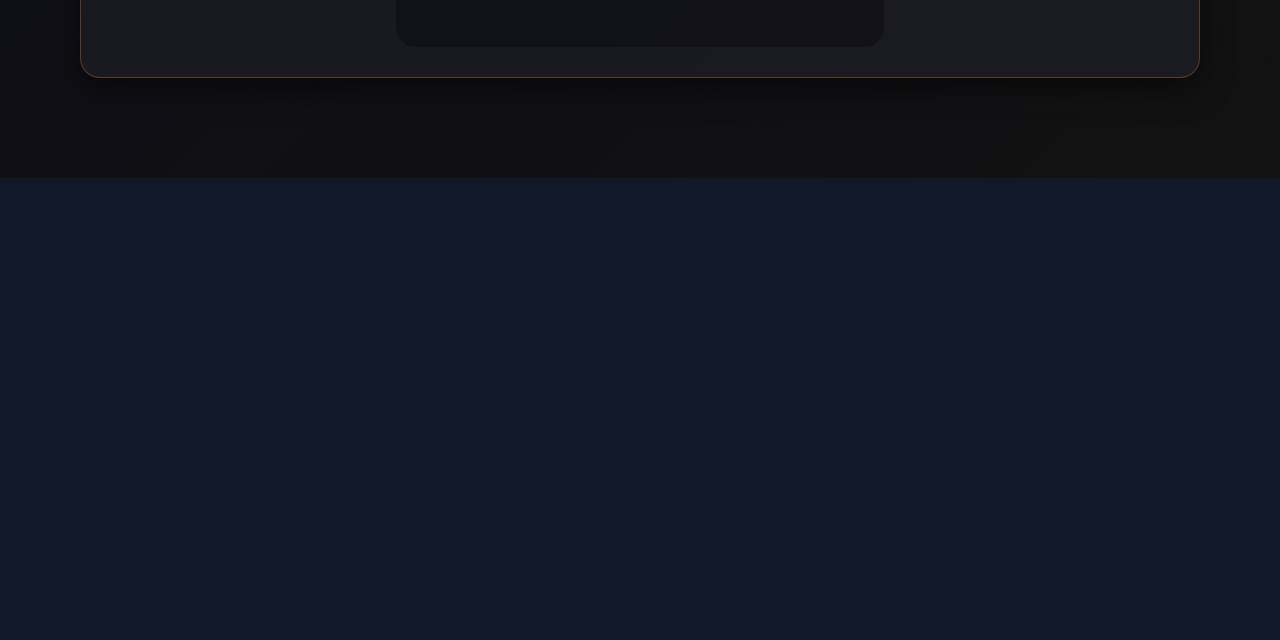
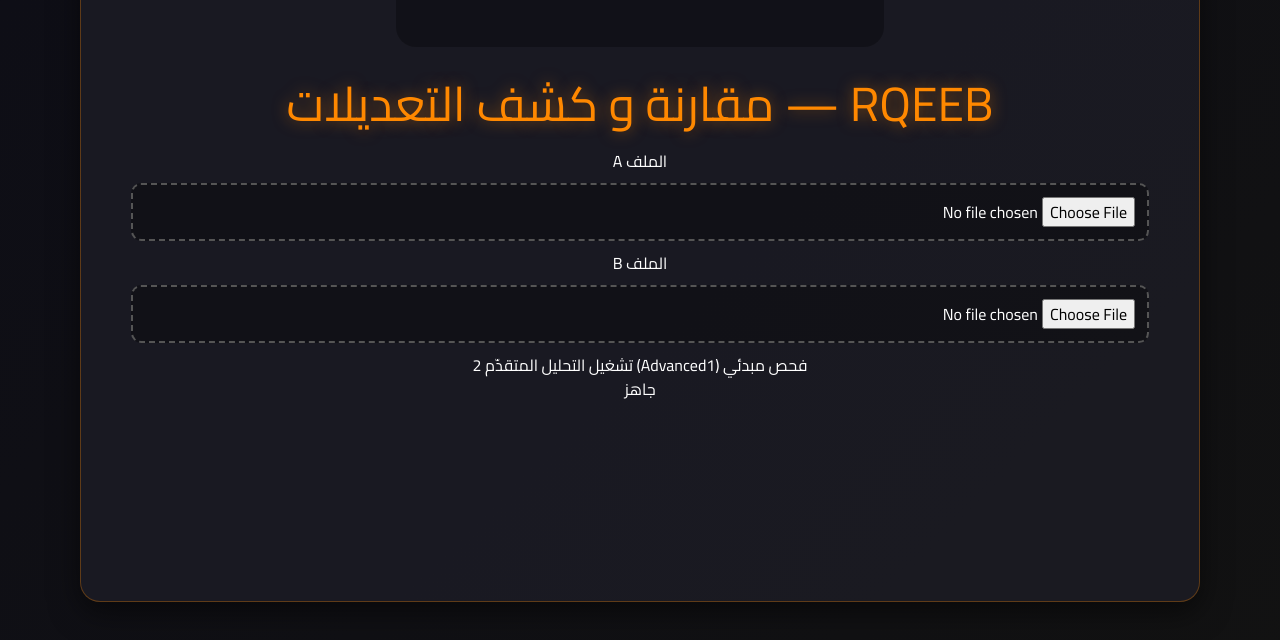
Before and after one commit to alkasm1/Rqeeb1111, a plain HTML site: page index.html in a window 1280 px wide. Shown: the part 1970-2610 px from the top of the page. Before the commit the page ends 2148 px from the top, so only its background shows below. Drawn offline with nearby package versions, Linux system fonts and the light colour scheme.

Commit message:
Update index.html

```diff
--- a/index.html
+++ b/index.html
@@ -615,7 +615,49 @@
       </div>
     </footer>
   </div>
+  <!doctype html>
+<html lang="ar">
+<head>
+  <meta charset="utf-8" />
+  <meta name="viewport" content="width=device-width, initial-scale=1" />
+  <title>RQEEB — مقارنة مستندات</title>
+  <link rel="stylesheet" href="css/styles.css">
 
+  <!-- CDN المكتبات -->
+  <!-- لاحظ: opencv.js أحيانًا يحتاج تحميل محلي داخل Worker. جرب CDN أولًا. -->
+  <script async src="https://cdn.jsdelivr.net/npm/tesseract.js@4.1.1/dist/tesseract.min.js"></script>
+  <script async src="https://docs.opencv.org/4.x/opencv.js" type="text/javascript"></script>
+</head>
+<body>
+  <div class="container">
+    <h1>RQEEB — مقارنة و كشف التعديلات</h1>
+
+    <div class="uploader">
+      <label>الملف A
+        <input id="fileA" type="file" accept="image/*,.pdf" />
+      </label>
+      <label>الملف B
+        <input id="fileB" type="file" accept="image/*,.pdf" />
+      </label>
+    </div>
+
+    <div class="controls">
+      <button id="runGate">فحص مبدئي (Advanced1)</button>
+      <button id="runHeavy">تشغيل التحليل المتقدّم 2</button>
+      <div id="status">جاهز</div>
+    </div>
+
+    <div class="result-panel">
+      <div class="summary" id="summary"></div>
+      <canvas id="canvasOverlay"></canvas>
+      <div id="details"></div>
+    </div>
+
+  </div>
+
+  <script src="js/main.js"></script>
+</body>
+</html>
   <script>
     // تنبيه عند اختيار الصور من الكاميرا أو الجهاز
     ['originalCamera','originalFile','checkCamera','checkFile'].forEach(id => {
```
